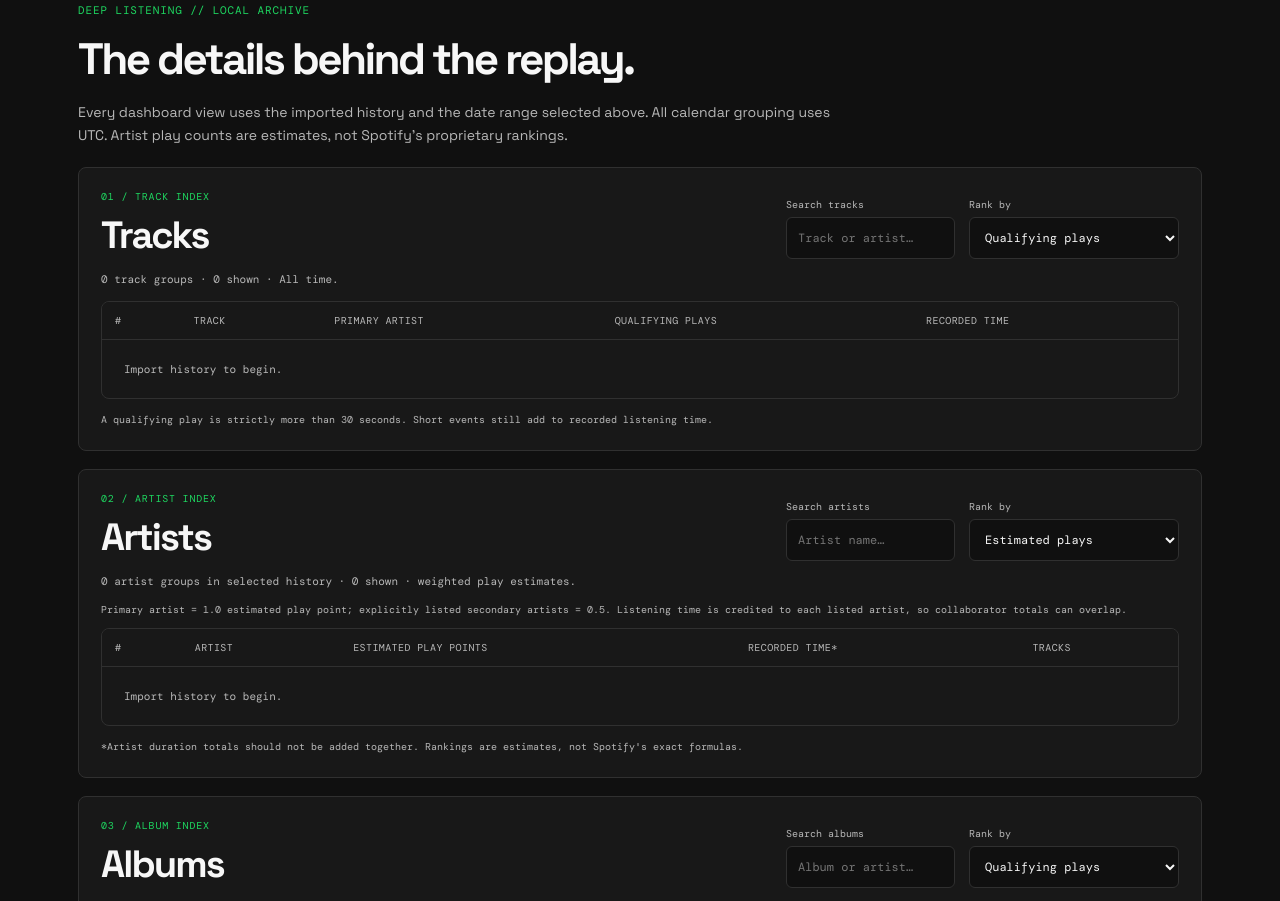
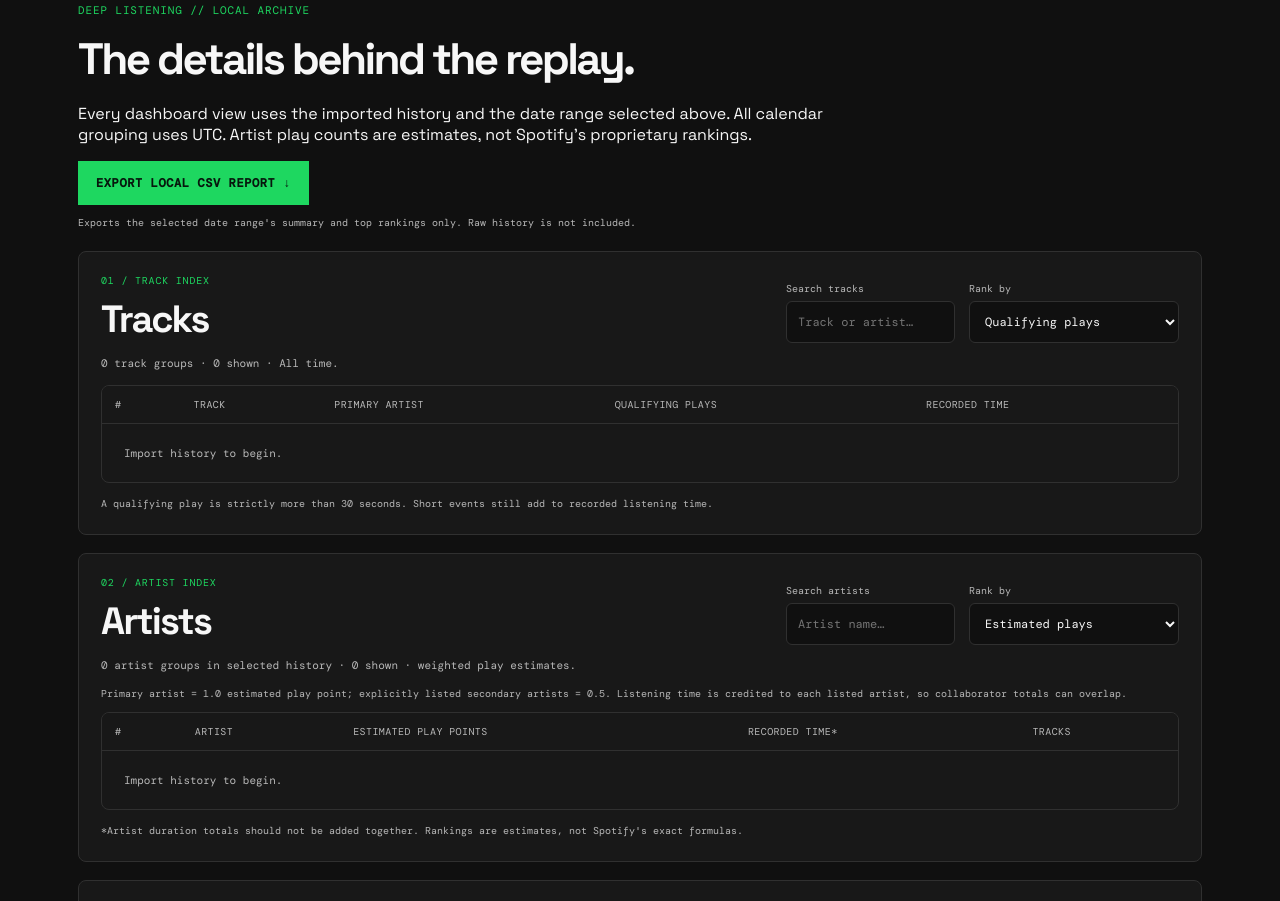
Before and after one commit to vaishnavi-kalmegh/wrapped-2026, a plain HTML site: page index.html in a window 1280 px wide. Shown: the part 1812-2713 px from the top of the page. Drawn offline with nearby package versions, Linux system fonts and the light colour scheme.

Commit message:
Add accessible local CSV report export control

```diff
--- a/index.html
+++ b/index.html
@@ -96,6 +96,7 @@
     <section class="dashboard-intro" aria-labelledby="dashboardTitle">
       <p class="eyebrow">DEEP LISTENING // LOCAL ARCHIVE</p><h2 id="dashboardTitle">The details behind the replay.</h2>
       <p>Every dashboard view uses the imported history and the date range selected above. All calendar grouping uses UTC. Artist play counts are estimates, not Spotify's proprietary rankings.</p>
+      <div class="report-export-row"><button class="button button-bright" id="exportReport" type="button">EXPORT LOCAL CSV REPORT ↓</button><p class="tiny" id="reportExportStatus" aria-live="polite">Exports the selected date range's summary and top rankings only. Raw history is not included.</p></div>
     </section>
     <section class="panel dashboard-panel" id="tracksPanel" aria-labelledby="tracksTitle">
       <div class="dashboard-heading"><div><p class="eyebrow">01 / TRACK INDEX</p><h2 id="tracksTitle">Tracks</h2></div><label class="dashboard-control">Search tracks<input id="trackSearch" type="search" placeholder="Track or artist…" autocomplete="off"></label><label class="dashboard-control">Rank by<select id="trackSort"><option value="plays">Qualifying plays</option><option value="time">Recorded listening time</option><option value="title">Title A–Z</option></select></label></div>
```
